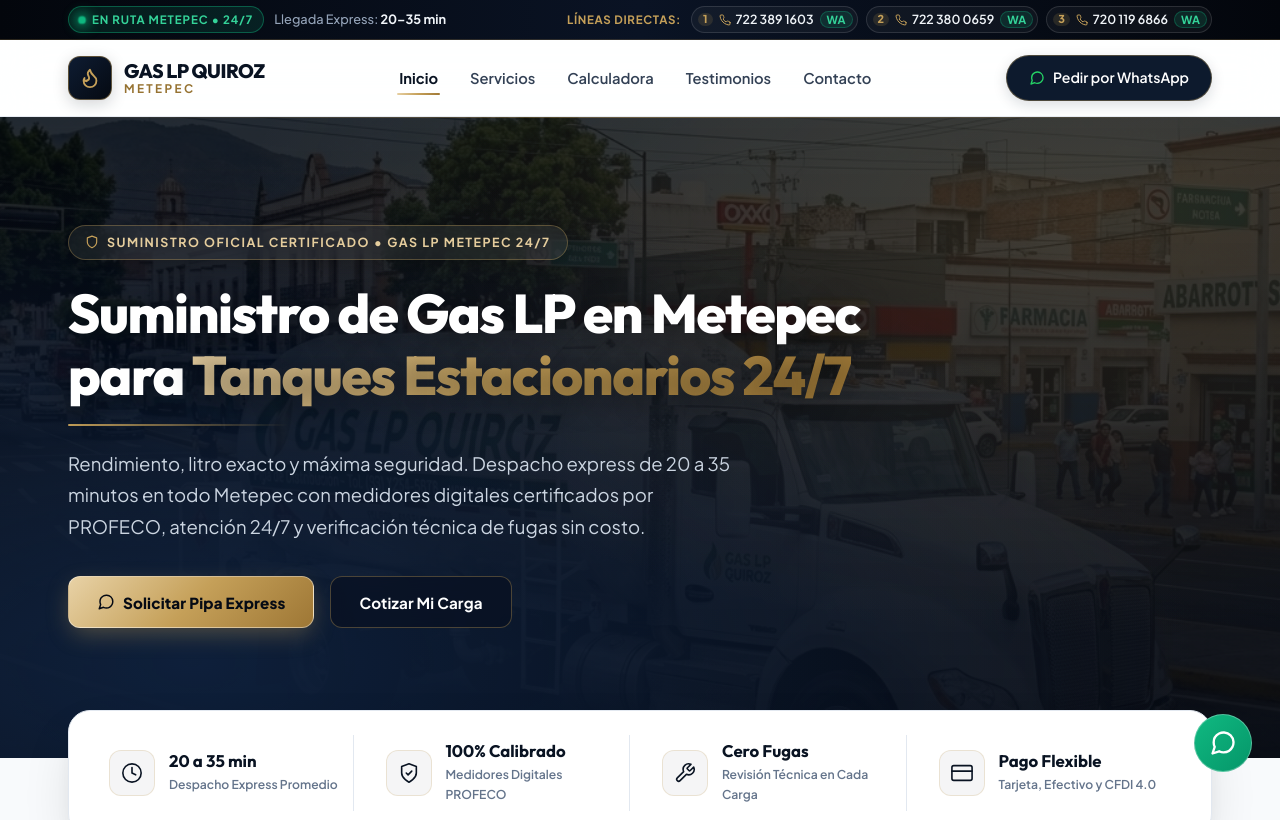
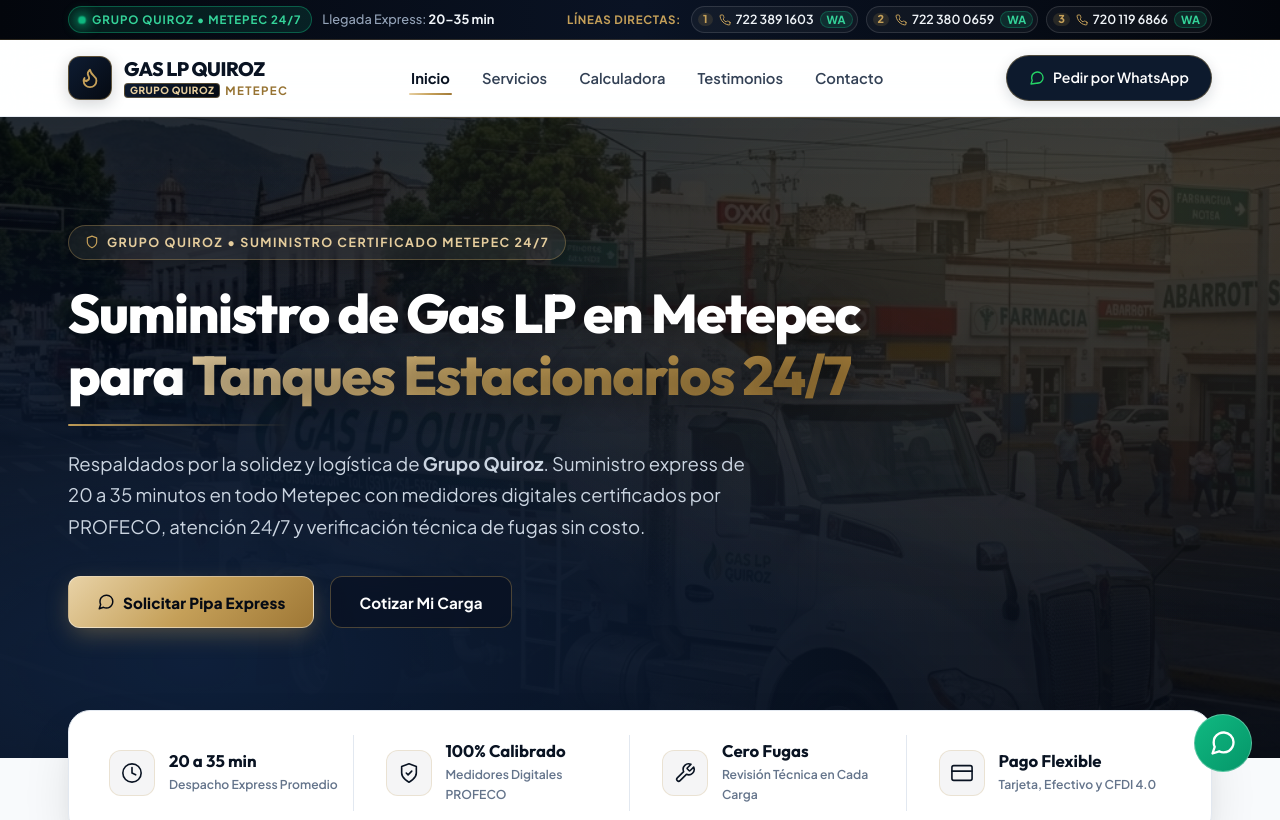
Before and after one commit to Quiroz34/QuirozGasLPMetepec, a website: page index.html in a window 1280 px wide. Shown: the top 820 px of the page. Drawn offline with Linux system fonts and the light colour scheme.

Commit message:
feat(branding): integracion visual e institucional de la marca Grupo Quiroz

```diff
--- a/css/styles.css
+++ b/css/styles.css
@@ -417,9 +417,27 @@
 .brand-sub {
   font-family: "Plus Jakarta Sans", sans-serif;
   font-weight: 700;
-  font-size: 0.74rem;
+  font-size: 0.72rem;
   color: var(--accent-gold-dark);
-  letter-spacing: 0.2em;
+  letter-spacing: 0.12em;
+  display: flex;
+  align-items: center;
+  gap: 5px;
+  margin-top: 2px;
+}
+
+.brand-group-badge {
+  display: inline-flex;
+  align-items: center;
+  font-size: 0.62rem;
+  font-weight: 800;
+  letter-spacing: 0.05em;
+  color: var(--accent-gold-light);
+  background: linear-gradient(135deg, #0e1c32 0%, #050a12 100%);
+  border: 1px solid rgba(197, 160, 89, 0.4);
+  padding: 1px 5px;
+  border-radius: 4px;
+  text-transform: uppercase;
 }
 
 .nav-menu {
--- a/index.html
+++ b/index.html
@@ -159,8 +159,15 @@
             "Gas LP Metepec 24/7",
             "Pipas de Gas LP Metepec",
             "Gas a Domicilio Metepec",
-            "Gas LP Quiroz"
+            "Gas LP Quiroz",
+            "Grupo Quiroz Gas LP"
           ],
+          "parentOrganization": {
+            "@type": "Organization",
+            "name": "Grupo Quiroz",
+            "url": "https://gaslpquiroz.com/",
+            "description": "Corporativo líder en distribución de energéticos, logística y suministro de Gas LP en el Estado de México."
+          },
           "url": "https://gaslpquiroz.com/",
           "logo": {
             "@type": "ImageObject",
@@ -348,13 +355,12 @@
     </script>
   </head>
   <body>
-    <!-- Top Announcement Bar with Live Status Radar & Direct Lines -->
     <div class="top-bar">
       <div class="container top-bar-container">
         <div class="top-bar-left">
           <span class="live-indicator">
             <span class="live-dot"></span>
-            EN RUTA METEPEC • 24/7
+            GRUPO QUIROZ • METEPEC 24/7
           </span>
           <span class="top-bar-notice">Llegada Express: <strong>20–35 min</strong></span>
         </div>
@@ -401,7 +407,7 @@
     <!-- Main Header -->
     <header class="site-header">
       <div class="container header-container">
-        <a href="#" class="brand-logo" aria-label="Gas LP Quiroz Metepec Inicio">
+        <a href="#" class="brand-logo" aria-label="Gas LP Quiroz - Grupo Quiroz Metepec">
           <div class="brand-logo-icon">
             <svg
               viewBox="0 0 24 24"
@@ -418,7 +424,7 @@
           </div>
           <div class="brand-logo-text">
             <span class="brand-main">GAS LP QUIROZ</span>
-            <span class="brand-sub">METEPEC</span>
+            <span class="brand-sub"><span class="brand-group-badge">GRUPO QUIROZ</span> METEPEC</span>
           </div>
         </a>
 
@@ -438,7 +444,7 @@
           class="btn-whatsapp-nav"
         >
           <svg viewBox="0 0 24 24" fill="none" stroke="currentColor" stroke-width="2" stroke-linecap="round" stroke-linejoin="round">
-            <path d="M21 11.5a8.38 8.38 0 0 1-.9 3.8 8.5 8.5 0 0 1-7.6 4.7 8.38 8.38 0 0 1-3.8-.9L3 21l1.9-5.7a8.38 8.38 0 0 1-.9-3.8 8.5 8.5 0 0 1 4.7-7.6 8.38 8.38 0 0 1 3.8-.9h.5a8.48 8.48 0 0 1 8 8v.5z"/>
+            <path d="M21 11.5a8.38 8.38 0 0 1-.9 3.8 8.5 8.5 0 0 1-7.6 4.7 8.38 8.38 0 0 1 3.8-.9L3 21l1.9-5.7a8.38 8.38 0 0 1-.9-3.8 8.5 8.5 0 0 1 4.7-7.6 8.38 8.38 0 0 1 3.8-.9h.5a8.48 8.48 0 0 1 8 8v.5z"/>
           </svg>
           Pedir por WhatsApp
         </a>
@@ -460,14 +466,14 @@
           <svg viewBox="0 0 24 24" fill="none" stroke="currentColor" stroke-width="2" stroke-linecap="round" stroke-linejoin="round">
             <path d="M12 22s8-4 8-10V5l-8-3-8 3v7c0 6 8 10 8 10z"/>
           </svg>
-          SUMINISTRO OFICIAL CERTIFICADO • GAS LP METEPEC 24/7
+          GRUPO QUIROZ • SUMINISTRO CERTIFICADO METEPEC 24/7
         </div>
         <h1 class="hero-title-main">
           Suministro de Gas LP en Metepec para <span class="gradient-text">Tanques Estacionarios 24/7</span>
         </h1>
         <hr class="hero-divider" />
         <p class="hero-subtitle">
-          Rendimiento, litro exacto y máxima seguridad. Despacho express de 20 a 35 minutos en todo Metepec con medidores digitales certificados por PROFECO, atención 24/7 y verificación técnica de fugas sin costo.
+          Respaldados por la solidez y logística de <strong>Grupo Quiroz</strong>. Suministro express de 20 a 35 minutos en todo Metepec con medidores digitales certificados por PROFECO, atención 24/7 y verificación técnica de fugas sin costo.
         </p>
         <div class="hero-cta-group">
           <a
@@ -927,6 +933,13 @@
                 <path d="M12 22s8-4 8-10V5l-8-3-8 3v7c0 6 8 10 8 10z"></path>
                 <polyline points="9 12 11 14 15 10"></polyline>
               </svg>
+              <span>GRUPO QUIROZ – Respaldo Corporativo, Flotilla Propia y Solidez Logística</span>
+            </div>
+            <div class="cert-badge-item">
+              <svg viewBox="0 0 24 24" fill="none" stroke="currentColor" stroke-linecap="round" stroke-linejoin="round">
+                <path d="M12 22s8-4 8-10V5l-8-3-8 3v7c0 6 8 10 8 10z"></path>
+                <polyline points="9 12 11 14 15 10"></polyline>
+              </svg>
               <span>PROFECO – Verificación Litro por Litro Calibrada</span>
             </div>
             <div class="cert-badge-item">
@@ -1347,11 +1360,11 @@
             </div>
             <div class="brand-logo-text">
               <span class="brand-main" style="color: white">GAS LP QUIROZ</span>
-              <span class="brand-sub">METEPEC</span>
+              <span class="brand-sub" style="color: var(--accent-gold-light)"><span class="brand-group-badge">GRUPO QUIROZ</span> METEPEC</span>
             </div>
           </a>
           <p class="footer-desc">
-            Suministro confiable, rápido y seguro de Gas LP en pipa para tanques estacionarios en todo el municipio de Metepec, Estado de México.
+            Suministro confiable, rápido y seguro de Gas LP en pipa para tanques estacionarios. Una empresa de <strong>Grupo Quiroz</strong> con cobertura integral en todo Metepec, Estado de México.
           </p>
           <div class="footer-badges-pill">
             <span>
@@ -1441,7 +1454,7 @@
       <div class="container">
         <div class="footer-bottom-flex">
           <p class="footer-copy-text">
-            Copyright © 2026 Gas LP Quiroz Metepec. Todos los Derechos Reservados. Suministro en pipa para tanques estacionarios en Metepec, Estado de México.
+            Copyright © 2026 Gas LP Quiroz • Una empresa de Grupo Quiroz. Todos los Derechos Reservados. Suministro en pipa para tanques estacionarios en Metepec, Estado de México.
           </p>
           <div class="footer-credit">
             <span>Desarrollado por</span>
```
